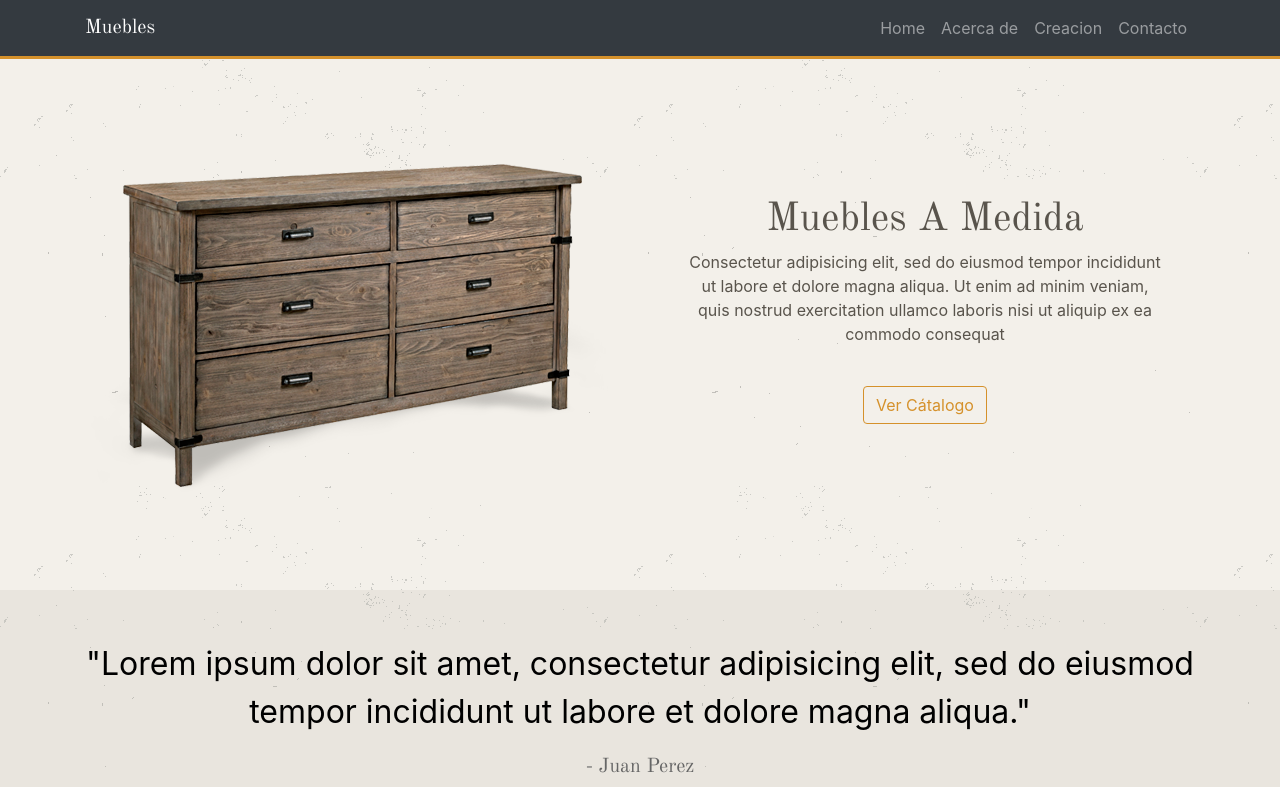
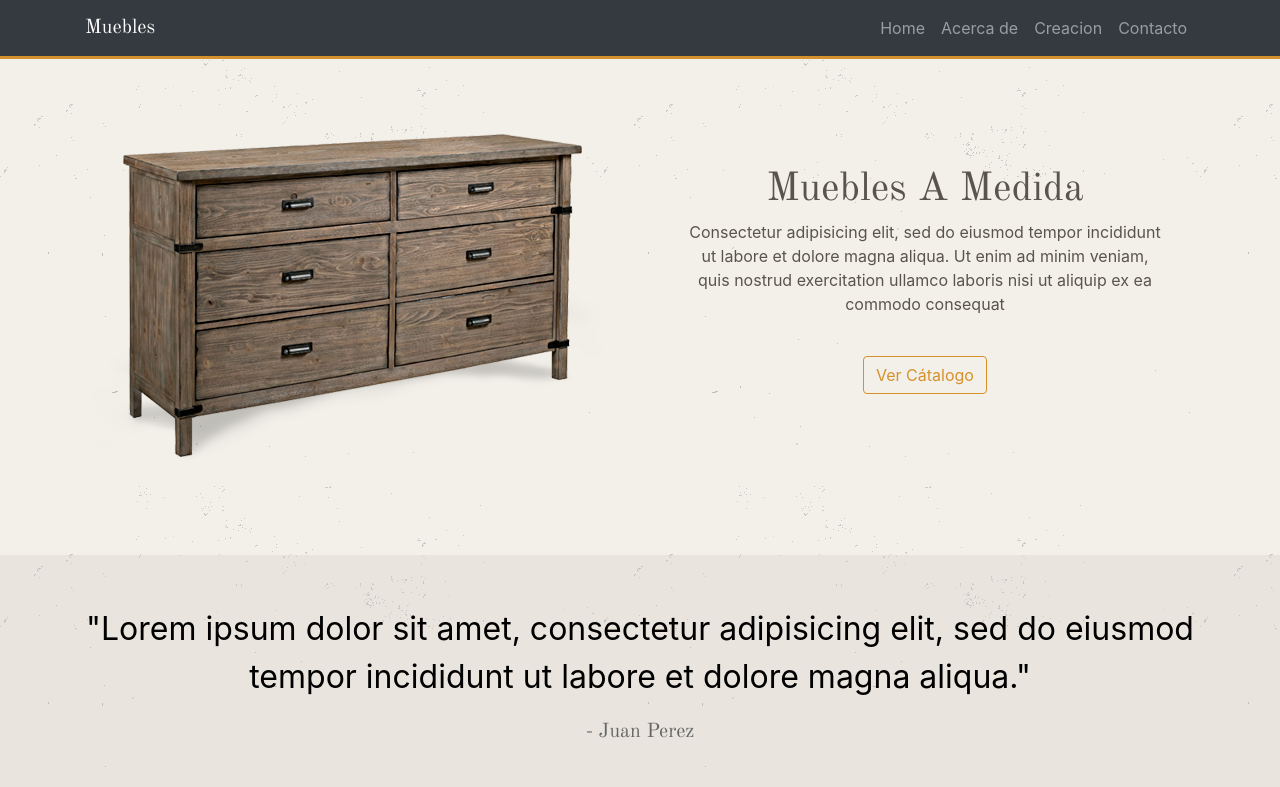
Before and after one commit to MalenaMaffei/carpinteria, a website: page src/index.html in a window 1280 px wide. Shown: the top 787 px of the page. Drawn offline with nearby package versions, Linux system fonts and the light colour scheme.

Commit message:
mejor home

```diff
--- a/src/scss/style.scss
+++ b/src/scss/style.scss
@@ -38,12 +38,12 @@ h6,
 
 #home-section {
     // background: url('../img/home.jpg') no-repeat;
-    min-height: 550px;
+    min-height: 515px;
     background-size: cover;
     background-attachment: fixed;
     color: $font-color-secondary;
     .home-inner {
-        padding-top: 150px;
+        padding-top: 120px;
     }
 }
 
```
Also changed, not shown: src/css/style.css.
